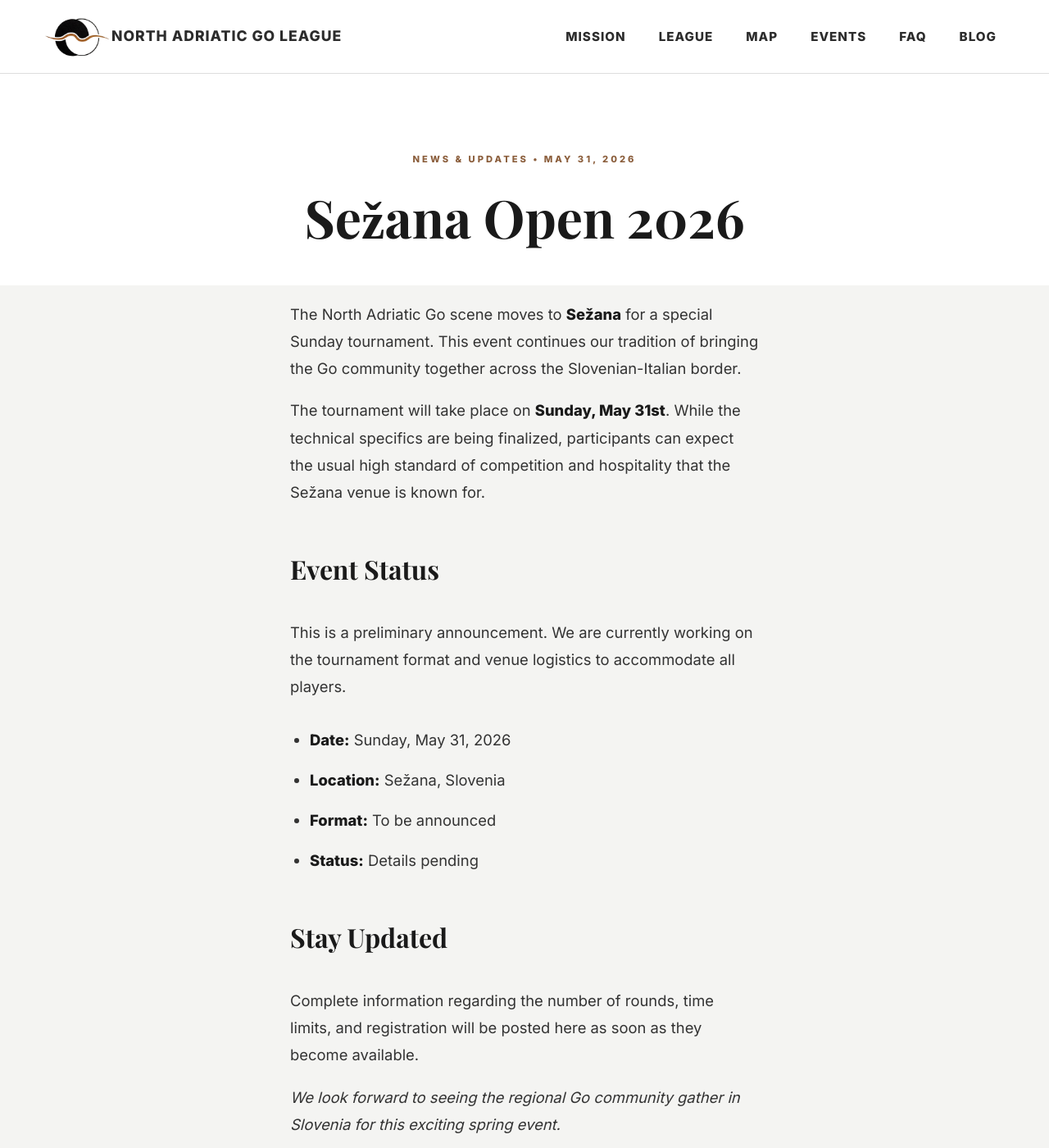
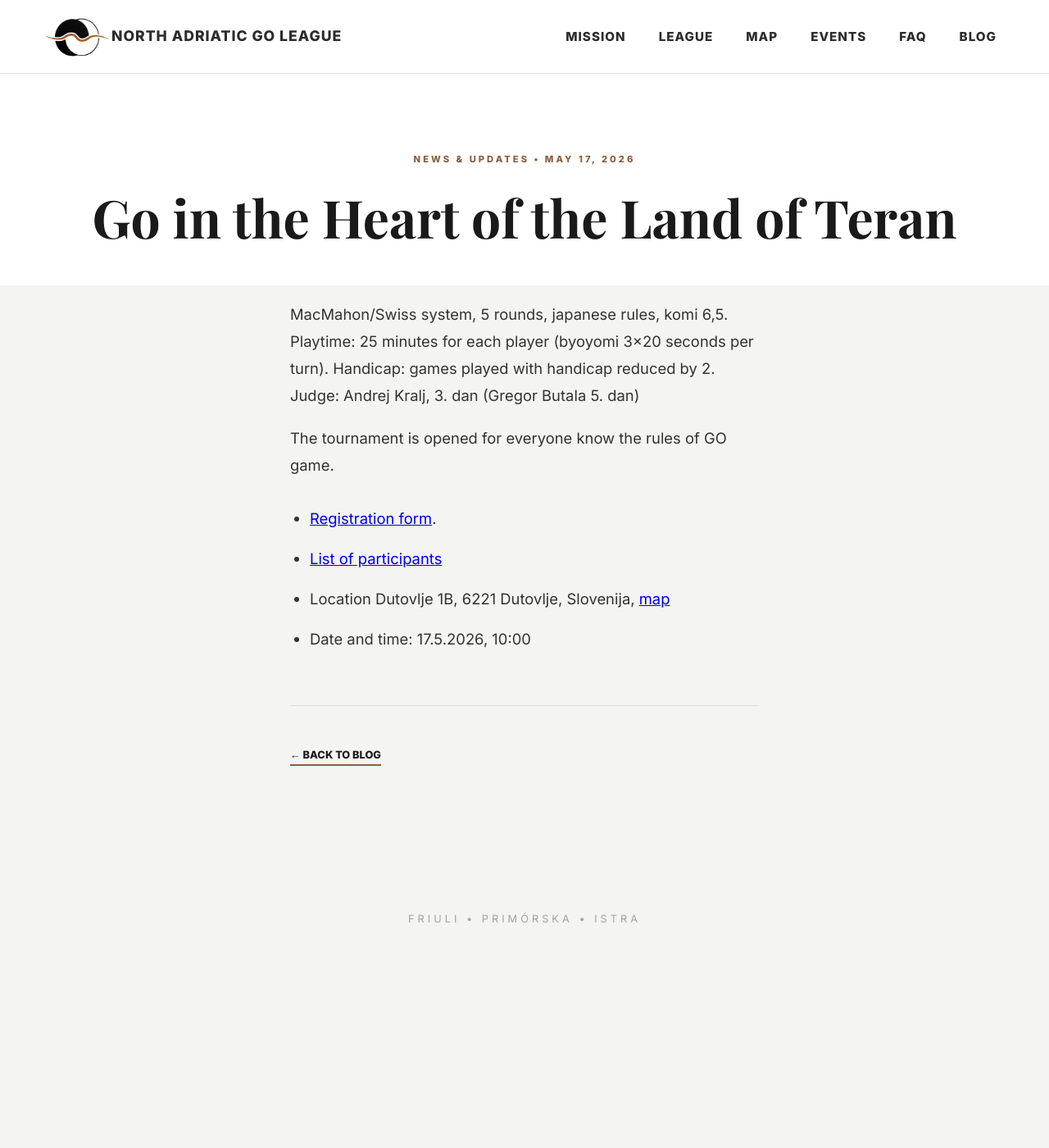
Before and after one commit to North-Adriatic-Go-League/north-adriatic-go-league.github.io, a Jekyll site: the page built from _events/sezana.md, in a window 1280 px wide and 1400 px high. Shown: the whole window at 82% size. Built offline with Jekyll 4.4.1, drawn with Linux system fonts in a browser that asks for light colours; some web fonts are replaced.

Commit message:
Added: Go in the Heart of the Land of Teran

```diff
--- a/_events/sezana.md
+++ b/_events/sezana.md
@@ -1,25 +1,20 @@
 ---
 layout: post
-title: "Sežana Open 2026"
-date: 2026-05-31
+title: "Go in the Heart of the Land of Teran"
+date: 2026-05-17
 location: "Sežana, SI"
 organizer: "NAGL"
 description: "A cross-border Go meeting in Slovenia. Full tournament details to be defined."
 ---
 
-The North Adriatic Go scene moves to **Sežana** for a special Sunday tournament. This event continues our tradition of bringing the Go community together across the Slovenian-Italian border.
+MacMahon/Swiss system, 5 rounds, japanese rules, komi 6,5.
+Playtime: 25 minutes for each player (byoyomi 3x20 seconds per turn).
+Handicap: games played with handicap reduced by 2.
+Judge: Andrej Kralj, 3. dan (Gregor Butala 5. dan)
 
-The tournament will take place on **Sunday, May 31st**. While the technical specifics are being finalized, participants can expect the usual high standard of competition and hospitality that the Sežana venue is known for.
+The tournament is opened for everyone know the rules of GO game.
 
-### Event Status
-This is a preliminary announcement. We are currently working on the tournament format and venue logistics to accommodate all players.
-
-* **Date:** Sunday, May 31, 2026
-* **Location:** Sežana, Slovenia
-* **Format:** To be announced
-* **Status:** Details pending
-
-### Stay Updated
-Complete information regarding the number of rounds, time limits, and registration will be posted here as soon as they become available.
-
-*We look forward to seeing the regional Go community gather in Slovenia for this exciting spring event.*
+* [Registration form](https://docs.google.com/forms/d/e/1FAIpQLSclLI0iCbHjZpF4zFsG0Oewj0ADdXhPnns3QsPfJm5wRNIHHw/viewform).
+* [List of participants](https://docs.google.com/spreadsheets/d/1JokTOT4ioSe3MHm_jCm238a-2XNDxeIJH0EMfsFj6JA/edit?usp=sharing)
+* Location Dutovlje 1B, 6221 Dutovlje, Slovenija, [map](https://maps.app.goo.gl/pJ9xCQxEiqcTPzMv6)
+* Date and time: 17.5.2026, 10:00
```
